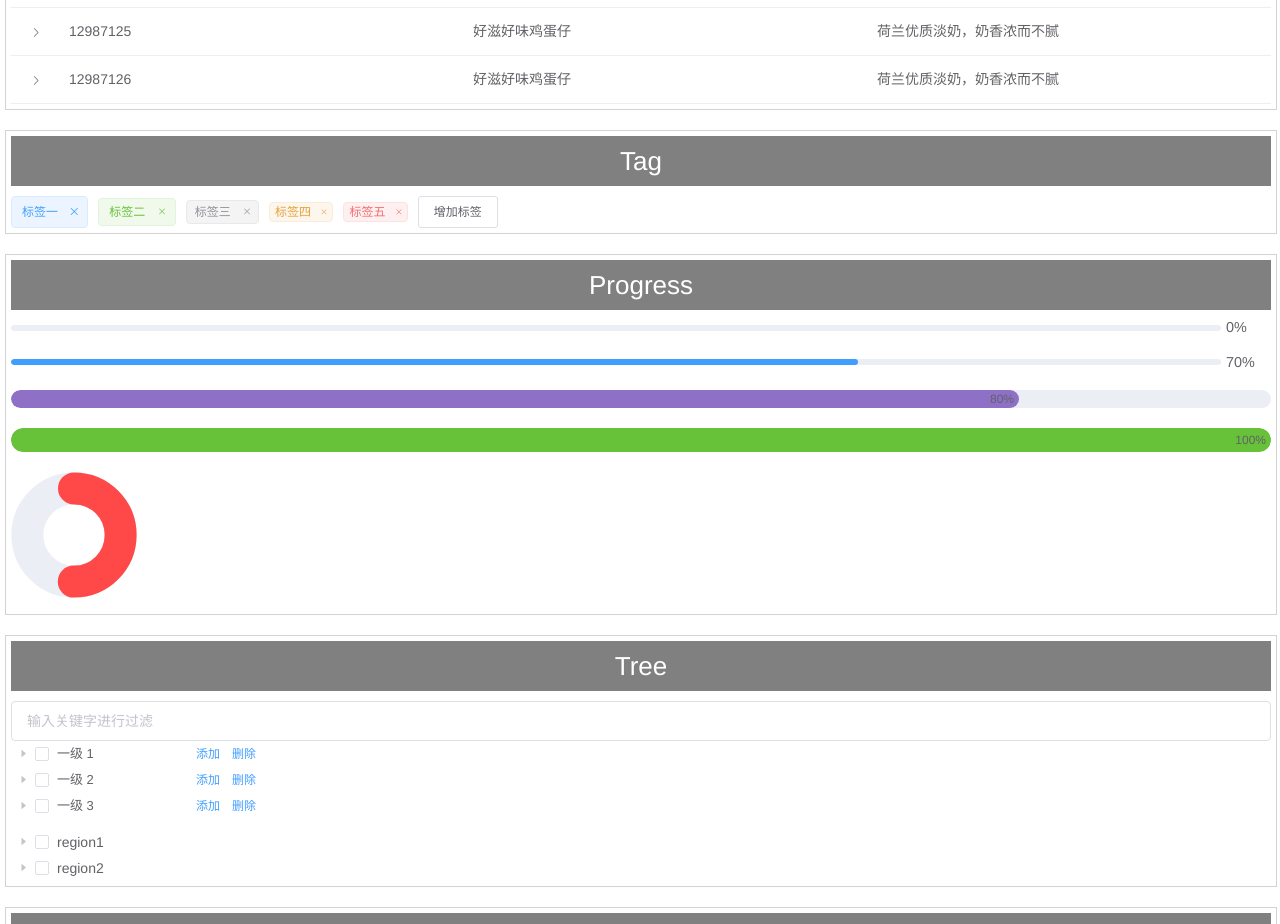
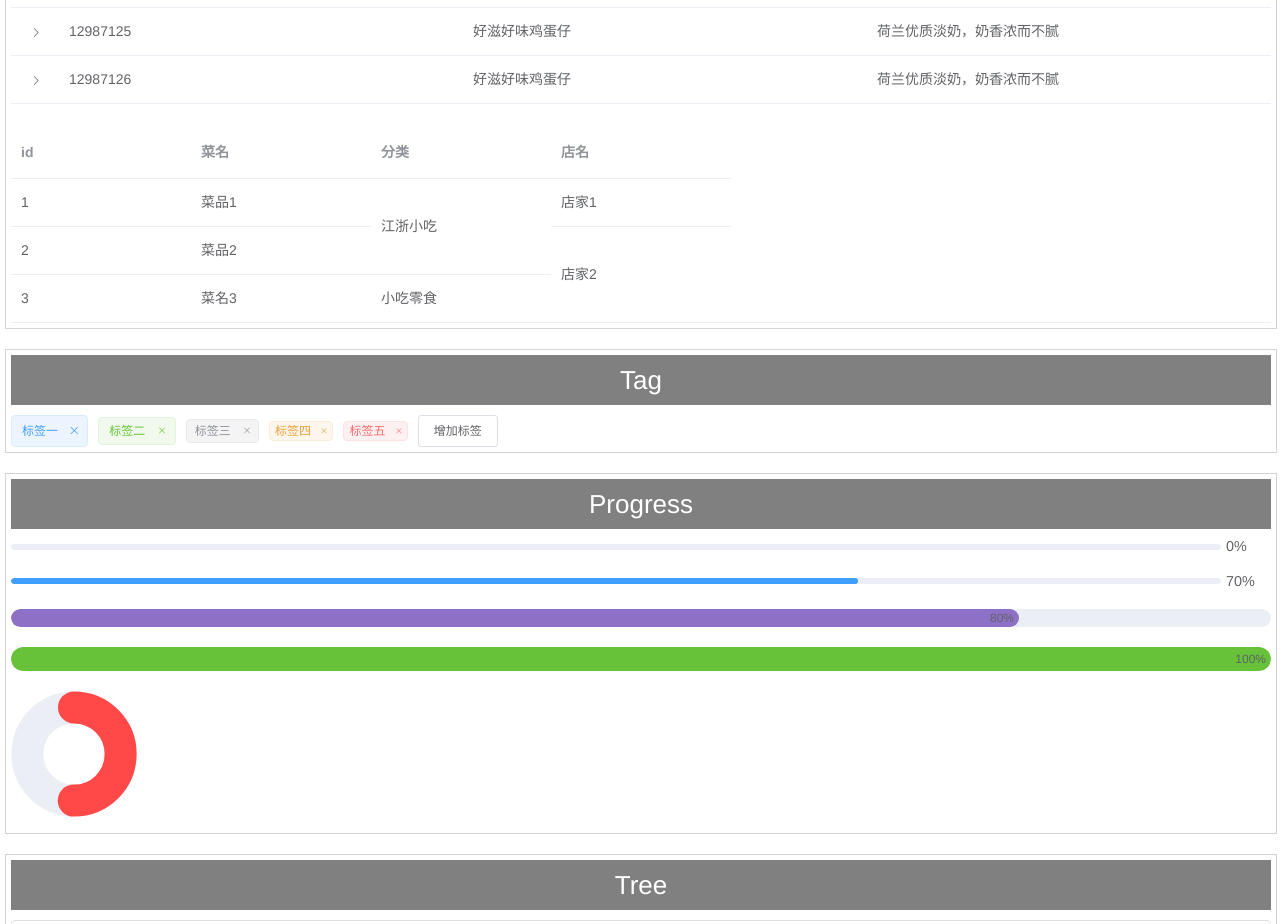
Before and after one commit to guojs-github/element-ex, a Vue app: page /#/ in a window 1280 px wide. Shown: the part 7820-8744 px from the top of the page. Built offline with nearby package versions, Linux system fonts and the light colour scheme.

Commit message:
2019.6.18 跨行显示列，复杂样例

```diff
--- a/src/components/Table/Table.vue
+++ b/src/components/Table/Table.vue
@@ -193,6 +193,34 @@
 				</el-table-column>
 			</el-table>
 		</div>
+
+		<div class='row'>
+			<el-table
+				:data='tableData3'
+				style='width: 100%'
+				:span-method='spanMethod1'>
+				<el-table-column
+					prop='id'
+					label='id'
+					width='180'>
+				</el-table-column>
+				<el-table-column
+					prop='name'
+					label='菜名'
+					width='180'>
+				</el-table-column>
+				<el-table-column
+					prop='category'
+					label='分类'
+					width='180'>
+				</el-table-column>
+				<el-table-column
+					prop='shop'
+					label='店名'
+					width='180'>
+				</el-table-column>
+			</el-table>
+		</div>
 	</div>
 </template>
 
@@ -271,6 +299,22 @@
 					address: '上海市普陀区真北路',
 					shop: '王小虎夫妻店',
 					shopId: '10333'
+				}],
+				tableData3: [{
+					id: '1',
+					name: '菜品1',
+					category: '江浙小吃',
+					shop: '店家1'
+				}, {
+					id: '2',
+					name: '菜品2',
+					category: '江浙小吃',
+					shop: '店家2'
+				}, {
+					id: '3',
+					name: '菜名3',
+					category: '小吃零食',
+					shop: '店家2'
 				}]
 			}
 		},
@@ -350,6 +394,26 @@
 				}
 			},
 
+			spanMethod1 ({row, column, rowIndex, columnIndex}) {
+				// 合并显示第一条记录和第二条记录的【分类】列
+				if ((rowIndex === 0) && (columnIndex === 2)) {
+					return [2, 1]
+				}
+
+				if ((rowIndex === 1) && (columnIndex === 2)) {
+						return [0, 0]
+				}
+
+				// 合并显示第二条记录和第三条记录的【店名】列
+				if ((rowIndex === 1) && (columnIndex === 3)) {
+					return [2, 1]
+				}
+
+				if ((rowIndex === 2) && (columnIndex === 3)) {
+						return [0, 0]
+				}
+			},
+
 			indexMethod (index) {
 				return index * 3
 			}
```
